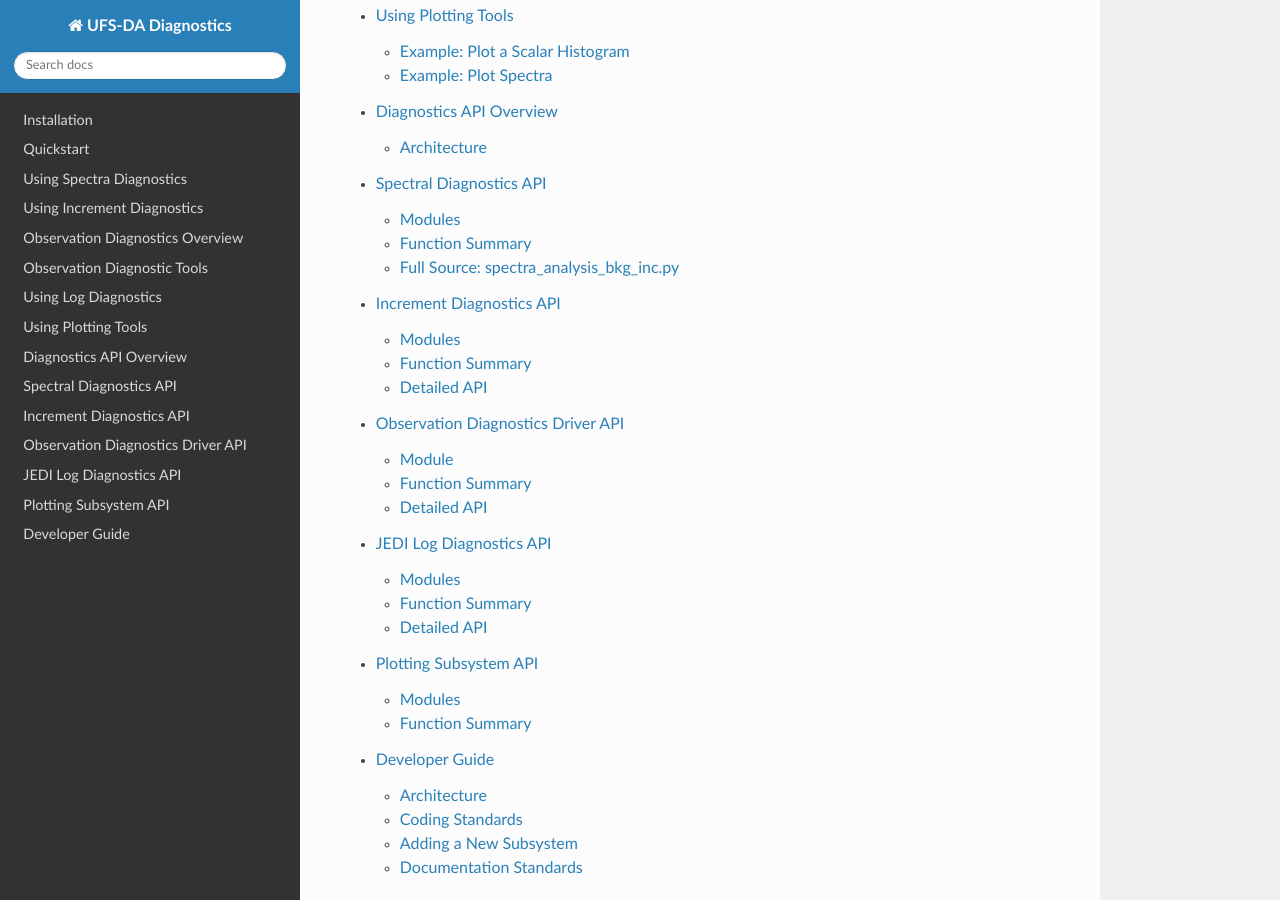
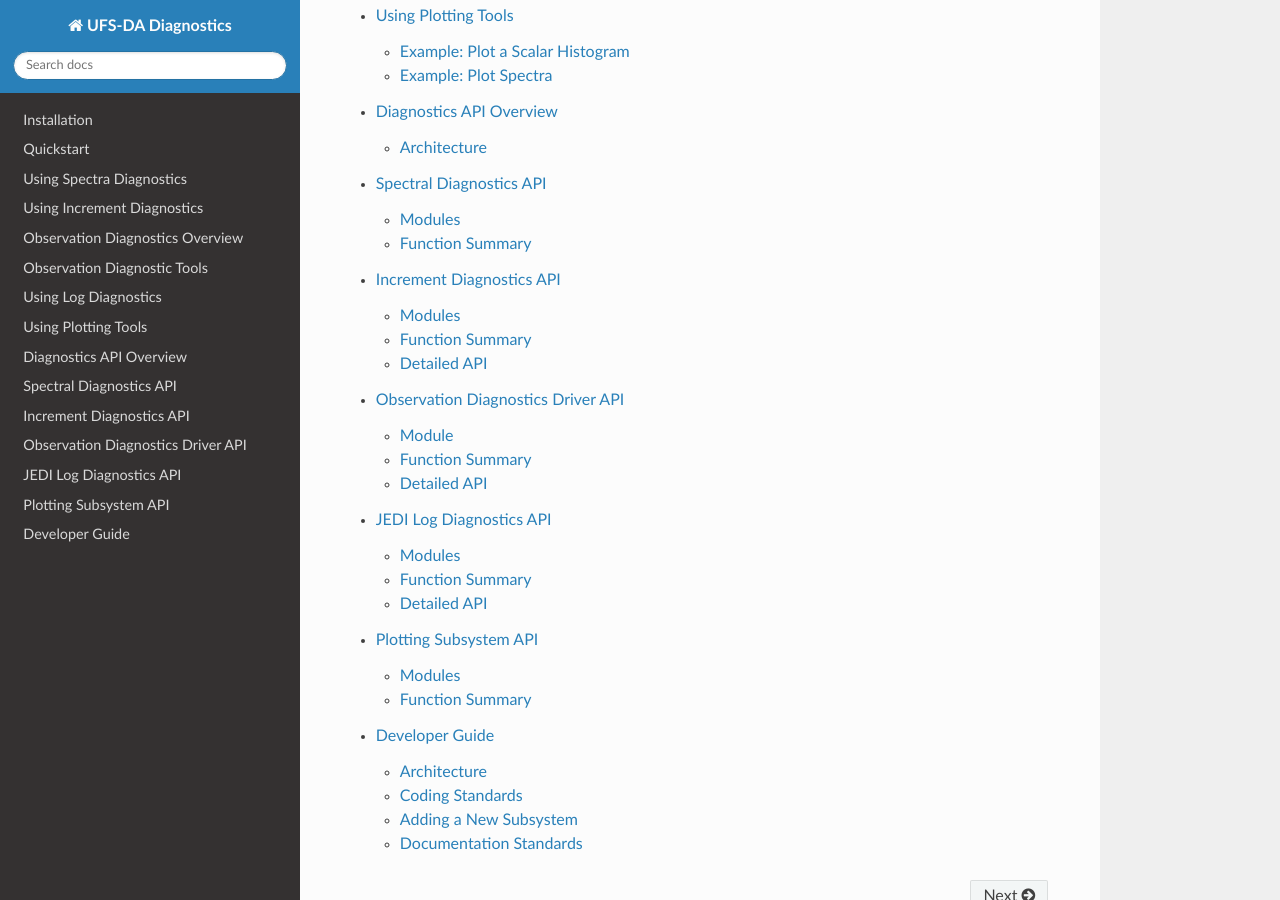
Before and after one commit to jkbk2004/ufs_da_diagnostics, a Sphinx documentation site: the page built from docs/index.rst, in a window 1280 px wide and 900 px high, scrolled down 1148 px. Built offline with Sphinx 7.4.7 and the Read the Docs theme 3.1.0, drawn with Linux system fonts in a browser that asks for light colours.

Commit message:
Update spectra.rst

```diff
--- a/docs/api/spectra.rst
+++ b/docs/api/spectra.rst
@@ -43,11 +43,3 @@ Function Summary
 
     ufs_da_diagnostics.spectra.spectra_analysis_tiles.main
     ufs_da_diagnostics.spectra.spectra_analysis_bkg_inc.main
-
-
-Full Source: spectra_analysis_bkg_inc.py
-----------------------------------------
-
-.. literalinclude:: ../../ufs_da_diagnostics/spectra/spectra_analysis_bkg_inc.py
-   :language: python
-   :linenos:
```
